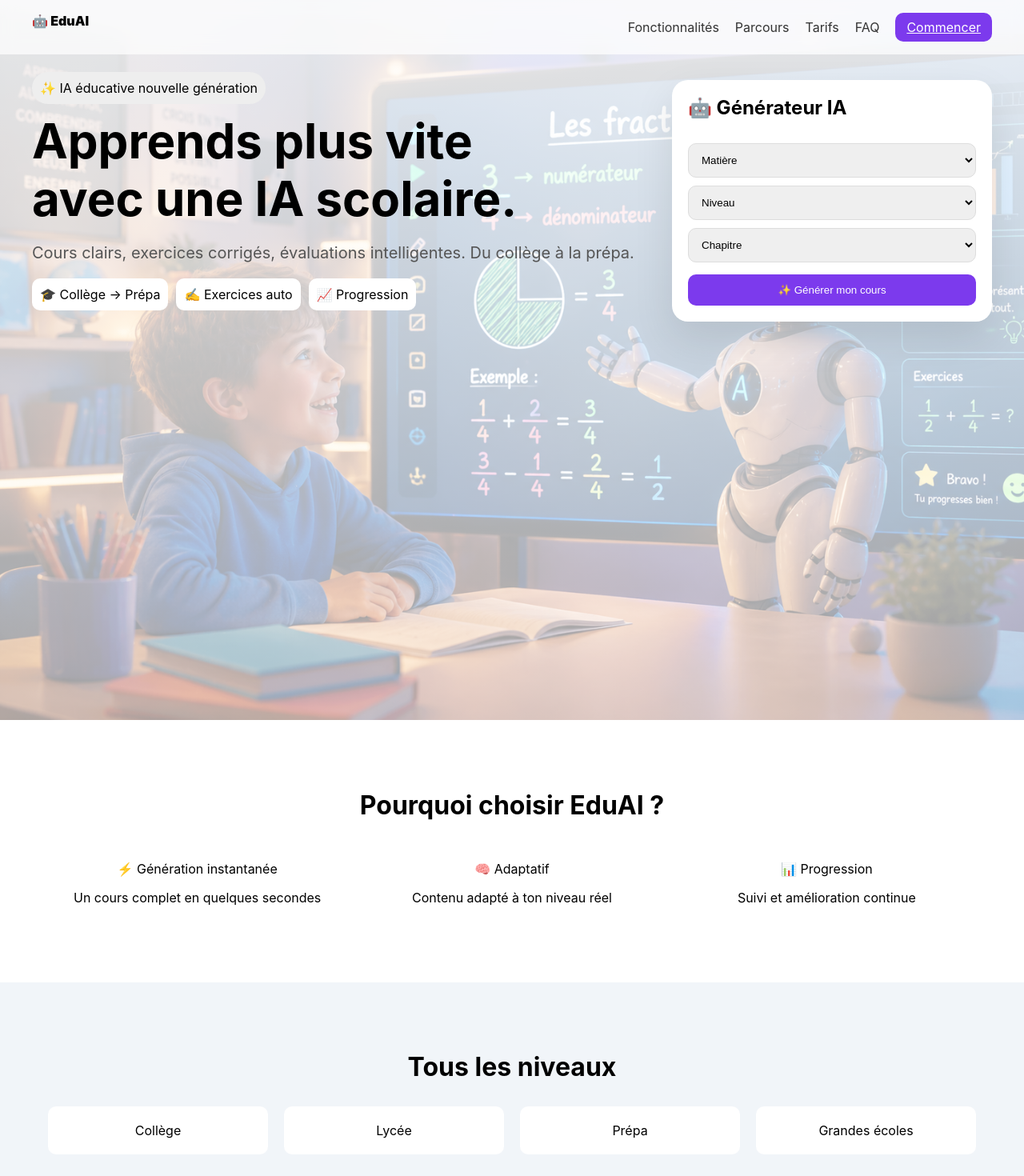
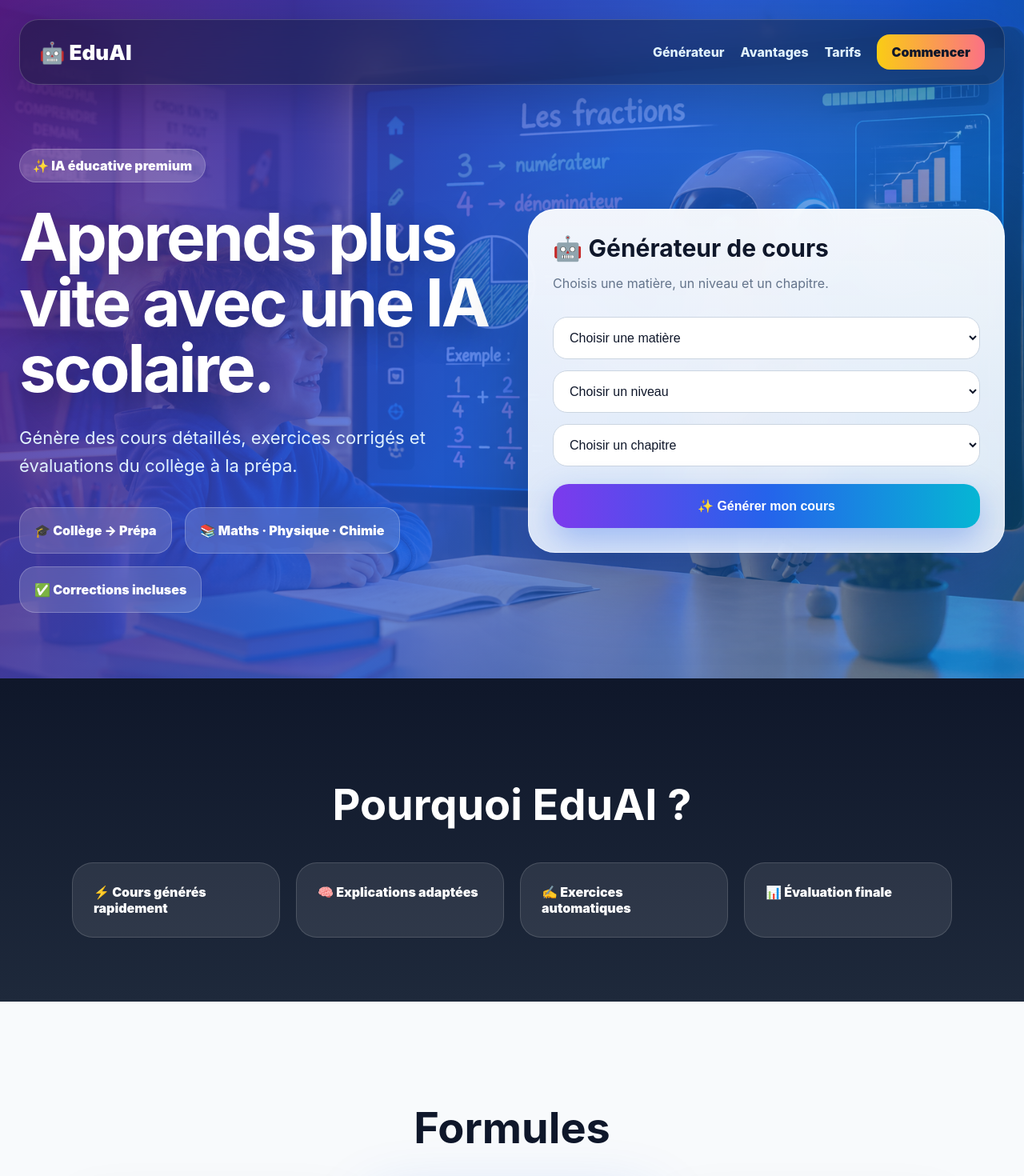
Before and after one commit to samighazouani1234-lab/soutien-scolaire, a Next.js app: page / in a window 1280 px wide. Shown: the top 1470 px of the page at 80% size. Built offline with nearby package versions, Linux system fonts and the light colour scheme.

Commit message:
Update page.tsx

```diff
--- a/app/page.tsx
+++ b/app/page.tsx
@@ -12,19 +12,16 @@ export default function Home() {
 
   const niveaux = useMemo(() => {
     if (!matiere) return [];
-    return Object.values(data[matiere]).flatMap((cat: any) =>
-      Object.keys(cat)
-    );
+    return Object.values(data[matiere]).flatMap((cat: any) => Object.keys(cat));
   }, [matiere]);
 
   const chapitres = useMemo(() => {
     if (!matiere || !niveau) return [];
     const categories = data[matiere];
-    let list: string[] = [];
     for (const cat in categories) {
-      if (categories[cat][niveau]) list = categories[cat][niveau];
+      if (categories[cat][niveau]) return categories[cat][niveau];
     }
-    return list;
+    return [];
   }, [matiere, niveau]);
 
   async function generate() {
@@ -32,23 +29,26 @@ export default function Home() {
       alert("Choisis matière, niveau et chapitre");
       return;
     }
+
     setLoading(true);
     setAnswer("");
 
     const question = `
 Cours complet de ${matiere}, niveau ${niveau}, chapitre ${chapitre}.
 Donne :
-1. Cours détaillé (clair)
-2. Définitions
+1. Cours détaillé
+2. Définitions simples
 3. Exemples corrigés
 4. Exercices progressifs
 5. Corrections détaillées
-6. Évaluation finale + barème /10
+6. Évaluation finale avec barème sur 10
 `;
 
     const res = await fetch("/api/ia", {
       method: "POST",
-      headers: { "Content-Type": "application/json" },
+      headers: {
+        "Content-Type": "application/json",
+      },
       body: JSON.stringify({ question }),
     });
 
@@ -58,49 +58,45 @@ Donne :
   }
 
   return (
-    <main style={s.page}>
-      {/* NAV */}
-      <header style={s.header}>
-        <div style={s.headerInner}>
-          <div style={s.logo}>🤖 EduAI</div>
-          <nav style={s.nav}>
-            <a href="#features" style={s.navLink}>Fonctionnalités</a>
-            <a href="#parcours" style={s.navLink}>Parcours</a>
-            <a href="#pricing" style={s.navLink}>Tarifs</a>
-            <a href="#faq" style={s.navLink}>FAQ</a>
-            <a href="#ia" style={s.ctaSmall}>Commencer</a>
-          </nav>
-        </div>
-      </header>
+    <main style={styles.page}>
+      <section style={styles.hero}>
+        <nav style={styles.nav}>
+          <div style={styles.logo}>🤖 EduAI</div>
+          <div style={styles.navLinks}>
+            <a href="#ia" style={styles.link}>Générateur</a>
+            <a href="#features" style={styles.link}>Avantages</a>
+            <a href="#pricing" style={styles.link}>Tarifs</a>
+            <a href="#ia" style={styles.ctaSmall}>Commencer</a>
+          </div>
+        </nav>
 
-      {/* HERO */}
-      <section style={s.hero}>
-        <div style={s.heroGrid}>
-          <div style={s.heroLeft}>
-            <span style={s.badge}>✨ IA éducative nouvelle génération</span>
-            <h1 style={s.title}>
-              Apprends plus vite
-              <br />
-              avec une IA scolaire.
+        <div style={styles.heroContent}>
+          <div style={styles.left}>
+            <span style={styles.badge}>✨ IA éducative premium</span>
+
+            <h1 style={styles.title}>
+              Apprends plus vite avec une IA scolaire.
             </h1>
-            <p style={s.subtitle}>
-              Cours clairs, exercices corrigés, évaluations intelligentes.
-              Du collège à la prépa.
+
+            <p style={styles.subtitle}>
+              Génère des cours détaillés, exercices corrigés et évaluations du collège à la prépa.
             </p>
 
-            <div style={s.heroCards}>
-              <div style={s.card}>🎓 Collège → Prépa</div>
-              <div style={s.card}>✍️ Exercices auto</div>
-              <div style={s.card}>📈 Progression</div>
+            <div style={styles.heroCards}>
+              <div style={styles.miniCard}>🎓 Collège → Prépa</div>
+              <div style={styles.miniCard}>📚 Maths · Physique · Chimie</div>
+              <div style={styles.miniCard}>✅ Corrections incluses</div>
             </div>
           </div>
 
-          {/* GENERATOR */}
-          <div id="ia" style={s.generator}>
-            <h2 style={s.genTitle}>🤖 Générateur IA</h2>
+          <div id="ia" style={styles.generator}>
+            <h2 style={styles.generatorTitle}>🤖 Générateur de cours</h2>
+            <p style={styles.generatorText}>
+              Choisis une matière, un niveau et un chapitre.
+            </p>
 
             <select
-              style={s.input}
+              style={styles.input}
               value={matiere}
               onChange={(e) => {
                 setMatiere(e.target.value);
@@ -108,250 +104,317 @@ Donne :
                 setChapitre("");
               }}
             >
-              <option value="">Matière</option>
+              <option value="">Choisir une matière</option>
               {Object.keys(data).map((m) => (
-                <option key={m}>{m}</option>
+                <option key={m} value={m}>{m}</option>
               ))}
             </select>
 
             <select
-              style={s.input}
+              style={styles.input}
               value={niveau}
               onChange={(e) => {
                 setNiveau(e.target.value);
                 setChapitre("");
               }}
             >
-              <option value="">Niveau</option>
+              <option value="">Choisir un niveau</option>
               {niveaux.map((n) => (
-                <option key={n}>{n}</option>
+                <option key={n} value={n}>{n}</option>
               ))}
             </select>
 
             <select
-              style={s.input}
+              style={styles.input}
               value={chapitre}
               onChange={(e) => setChapitre(e.target.value)}
             >
-              <option value="">Chapitre</option>
+              <option value="">Choisir un chapitre</option>
               {chapitres.map((c) => (
-                <option key={c}>{c}</option>
+                <option key={c} value={c}>{c}</option>
               ))}
             </select>
 
-            <button style={s.button} onClick={generate}>
-              {loading ? "⏳ Génération..." : "✨ Générer mon cours"}
+            <button onClick={generate} style={styles.button}>
+              {loading ? "⏳ Génération en cours..." : "✨ Générer mon cours"}
             </button>
 
             {answer && (
-              <div style={s.result}>
-                <pre style={s.pre}>{answer}</pre>
+              <div style={styles.result}>
+                <h3 style={{ marginTop: 0 }}>📘 Cours généré</h3>
+                <pre style={styles.pre}>{answer}</pre>
               </div>
             )}
           </div>
         </div>
       </section>
 
-      {/* FEATURES */}
-      <section id="features" style={s.section}>
-        <h2 style={s.sectionTitle}>Pourquoi choisir EduAI ?</h2>
-        <div style={s.grid3}>
-          <div style={s.feature}>
-            ⚡ Génération instantanée
-            <p>Un cours complet en quelques secondes</p>
+      <section id="features" style={styles.features}>
+        <h2 style={styles.sectionTitle}>Pourquoi EduAI ?</h2>
+
+        <div style={styles.grid}>
+          <div style={styles.featureCard}>⚡ Cours générés rapidement</div>
+          <div style={styles.featureCard}>🧠 Explications adaptées</div>
+          <div style={styles.featureCard}>✍️ Exercices automatiques</div>
+          <div style={styles.featureCard}>📊 Évaluation finale</div>
+        </div>
+      </section>
+
+      <section id="pricing" style={styles.pricing}>
+        <h2 style={styles.sectionTitle}>Formules</h2>
+
+        <div style={styles.grid}>
+          <div style={styles.priceCard}>
+            <h3>Découverte</h3>
+            <p>Gratuit</p>
           </div>
-          <div style={s.feature}>
-            🧠 Adaptatif
-            <p>Contenu adapté à ton niveau réel</p>
+          <div style={styles.priceCardPro}>
+            <h3>Pro</h3>
+            <p>IA illimitée</p>
           </div>
-          <div style={s.feature}>
-            📊 Progression
-            <p>Suivi et amélioration continue</p>
+          <div style={styles.priceCard}>
+            <h3>Premium</h3>
+            <p>IA + visio prof</p>
           </div>
         </div>
       </section>
-
-      {/* PARCOURS */}
-      <section id="parcours" style={s.sectionAlt}>
-        <h2 style={s.sectionTitle}>Tous les niveaux</h2>
-        <div style={s.grid4}>
-          <div style={s.level}>Collège</div>
-          <div style={s.level}>Lycée</div>
-          <div style={s.level}>Prépa</div>
-          <div style={s.level}>Grandes écoles</div>
-        </div>
-      </section>
-
-      {/* TESTIMONIAL */}
-      <section style={s.section}>
-        <h2 style={s.sectionTitle}>Ils progressent avec nous</h2>
-        <div style={s.grid3}>
-          <div style={s.testimonial}>“J’ai gagné 4 points en maths !”</div>
-          <div style={s.testimonial}>“Meilleur que mes cours”</div>
-          <div style={s.testimonial}>“Incroyable pour la prépa”</div>
-        </div>
-      </section>
-
-      {/* PRICING */}
-      <section id="pricing" style={s.sectionAlt}>
-        <h2 style={s.sectionTitle}>Tarifs</h2>
-        <div style={s.grid3}>
-          <div style={s.priceCard}>
-            Gratuit
-            <p>Accès limité</p>
-          </div>
-          <div style={s.priceCardMain}>
-            Pro
-            <p>IA illimitée</p>
-          </div>
-          <div style={s.priceCard}>
-            Premium
-            <p>Coaching + IA</p>
-          </div>
-        </div>
-      </section>
-
-      {/* FAQ */}
-      <section id="faq" style={s.section}>
-        <h2 style={s.sectionTitle}>FAQ</h2>
-        <div style={s.faq}>Est-ce vraiment utile ? → Oui</div>
-        <div style={s.faq}>Est-ce difficile ? → Non</div>
-        <div style={s.faq}>Remplace un prof ? → Non, complète</div>
-      </section>
-
-      {/* FOOTER */}
-      <footer style={s.footer}>
-        © 2026 EduAI — Tous droits réservés
-      </footer>
     </main>
   );
 }
 
-const s: any = {
-  page: { fontFamily: "Inter, Arial", margin: 0 },
-
-  header: {
-    position: "fixed",
-    width: "100%",
-    backdropFilter: "blur(10px)",
-    background: "rgba(255,255,255,0.7)",
-    zIndex: 10,
-  },
-  headerInner: {
-    maxWidth: 1200,
-    margin: "0 auto",
-    display: "flex",
-    justifyContent: "space-between",
-    padding: 16,
-  },
-  logo: { fontWeight: 900 },
-  nav: { display: "flex", gap: 20, alignItems: "center" },
-  navLink: { textDecoration: "none", color: "#333" },
-  ctaSmall: {
-    background: "#7c3aed",
+const styles: any = {
+  page: {
+    margin: 0,
+    fontFamily: "Inter, Arial, sans-serif",
+    background: "#0f172a",
     color: "white",
-    padding: "8px 14px",
-    borderRadius: 10,
   },
 
   hero: {
     minHeight: "100vh",
     backgroundImage: `
-      linear-gradient(rgba(255,255,255,0.9), rgba(255,255,255,0.6)),
+      linear-gradient(
+        120deg,
+        rgba(88,28,135,0.92),
+        rgba(37,99,235,0.72),
+        rgba(14,165,233,0.35)
+      ),
       url('/hero.png')
     `,
     backgroundSize: "cover",
-    paddingTop: 100,
-  },
-  heroGrid: {
-    display: "grid",
-    gridTemplateColumns: "1fr 400px",
-    gap: 40,
-    maxWidth: 1200,
-    margin: "0 auto",
+    backgroundPosition: "center",
+    backgroundRepeat: "no-repeat",
+    padding: 24,
   },
 
-  heroLeft: {},
-  badge: { background: "#eee", padding: 10, borderRadius: 20 },
-  title: { fontSize: 60, margin: "20px 0" },
-  subtitle: { fontSize: 20, color: "#555" },
+  nav: {
+    maxWidth: 1280,
+    margin: "0 auto",
+    padding: "18px 24px",
+    borderRadius: 24,
+    background: "rgba(15,23,42,0.45)",
+    backdropFilter: "blur(20px)",
+    display: "flex",
+    justifyContent: "space-between",
+    alignItems: "center",
+    boxShadow: "0 20px 70px rgba(0,0,0,0.25)",
+    border: "1px solid rgba(255,255,255,0.18)",
+  },
 
-  heroCards: { display: "flex", gap: 10 },
-  card: { background: "#fff", padding: 10, borderRadius: 10 },
+  logo: {
+    fontSize: 26,
+    fontWeight: 900,
+  },
+
+  navLinks: {
+    display: "flex",
+    gap: 20,
+    alignItems: "center",
+    flexWrap: "wrap",
+  },
+
+  link: {
+    color: "#e0f2fe",
+    textDecoration: "none",
+    fontWeight: 800,
+  },
+
+  ctaSmall: {
+    background: "linear-gradient(90deg,#facc15,#fb7185)",
+    color: "#0f172a",
+    padding: "12px 18px",
+    borderRadius: 16,
+    fontWeight: 900,
+    textDecoration: "none",
+  },
+
+  heroContent: {
+    maxWidth: 1280,
+    margin: "80px auto 0",
+    display: "grid",
+    gridTemplateColumns: "repeat(auto-fit, minmax(320px, 1fr))",
+    gap: 40,
+    alignItems: "center",
+  },
+
+  left: {
+    maxWidth: 650,
+  },
+
+  badge: {
+    background: "rgba(255,255,255,0.18)",
+    color: "white",
+    padding: "10px 16px",
+    borderRadius: 999,
+    fontWeight: 900,
+    display: "inline-block",
+    border: "1px solid rgba(255,255,255,0.22)",
+  },
+
+  title: {
+    fontSize: "clamp(46px, 8vw, 82px)",
+    lineHeight: 1,
+    letterSpacing: -3,
+    margin: "28px 0",
+    color: "white",
+    textShadow: "0 10px 40px rgba(0,0,0,0.35)",
+  },
+
+  subtitle: {
+    fontSize: 22,
+    lineHeight: 1.6,
+    color: "#e0f2fe",
+    maxWidth: 620,
+  },
+
+  heroCards: {
+    display: "flex",
+    gap: 16,
+    flexWrap: "wrap",
+    marginTop: 34,
+  },
+
+  miniCard: {
+    background: "rgba(255,255,255,0.16)",
+    color: "white",
+    padding: 18,
+    borderRadius: 20,
+    fontWeight: 900,
+    border: "1px solid rgba(255,255,255,0.22)",
+    backdropFilter: "blur(14px)",
+  },
 
   generator: {
-    background: "white",
-    padding: 20,
-    borderRadius: 20,
-    boxShadow: "0 20px 50px rgba(0,0,0,0.1)",
+    background:
+      "linear-gradient(180deg, rgba(255,255,255,0.94), rgba(239,246,255,0.9))",
+    color: "#0f172a",
+    backdropFilter: "blur(20px)",
+    padding: 30,
+    borderRadius: 34,
+    boxShadow: "0 35px 100px rgba(0,0,0,0.28)",
+    border: "1px solid rgba(255,255,255,0.65)",
   },
-  genTitle: { marginTop: 0 },
+
+  generatorTitle: {
+    marginTop: 0,
+    marginBottom: 8,
+    fontSize: 30,
+  },
+
+  generatorText: {
+    color: "#64748b",
+    marginBottom: 18,
+  },
 
   input: {
     width: "100%",
-    padding: 12,
-    marginTop: 10,
-    borderRadius: 10,
-    border: "1px solid #ddd",
+    padding: 16,
+    borderRadius: 18,
+    border: "1px solid #cbd5e1",
+    marginTop: 14,
+    fontSize: 16,
+    boxSizing: "border-box",
+    background: "white",
+    color: "#0f172a",
   },
 
   button: {
     width: "100%",
-    marginTop: 15,
-    padding: 12,
-    background: "#7c3aed",
+    marginTop: 22,
+    padding: 18,
+    borderRadius: 20,
+    border: 0,
+    background: "linear-gradient(90deg,#7c3aed,#2563eb,#06b6d4)",
     color: "white",
-    border: "none",
-    borderRadius: 10,
+    fontWeight: 900,
+    fontSize: 16,
+    cursor: "pointer",
+    boxShadow: "0 16px 40px rgba(37,99,235,0.35)",
   },
 
   result: {
-    marginTop: 10,
-    background: "#111",
+    marginTop: 24,
+    background: "#0f172a",
     color: "white",
-    padding: 10,
-    borderRadius: 10,
-    maxHeight: 200,
+    padding: 20,
+    borderRadius: 22,
+    maxHeight: 360,
     overflow: "auto",
+    fontSize: 14,
   },
 
-  pre: { whiteSpace: "pre-wrap" },
-
-  section: { padding: 60, textAlign: "center" },
-  sectionAlt: { padding: 60, background: "#f1f5f9", textAlign: "center" },
-
-  sectionTitle: { fontSize: 32 },
-
-  grid3: {
-    display: "grid",
-    gridTemplateColumns: "repeat(auto-fit,minmax(200px,1fr))",
-    gap: 20,
-    marginTop: 30,
-  },
-  grid4: {
-    display: "grid",
-    gridTemplateColumns: "repeat(auto-fit,minmax(150px,1fr))",
-    gap: 20,
-    marginTop: 30,
+  pre: {
+    whiteSpace: "pre-wrap",
+    margin: 0,
+    fontFamily: "Inter, Arial, sans-serif",
+    lineHeight: 1.7,
   },
 
-  feature: { background: "white", padding: 20, borderRadius: 10 },
-  level: { background: "white", padding: 20, borderRadius: 10 },
-  testimonial: { background: "white", padding: 20 },
-
-  priceCard: { background: "white", padding: 20 },
-  priceCardMain: {
-    background: "#7c3aed",
-    color: "white",
-    padding: 20,
+  features: {
+    padding: "80px 24px",
+    background: "linear-gradient(180deg,#0f172a,#1e293b)",
   },
 
-  faq: { marginTop: 10 },
+  pricing: {
+    padding: "80px 24px",
+    background: "#f8fafc",
+    color: "#0f172a",
+  },
 
-  footer: {
-    padding: 20,
+  sectionTitle: {
     textAlign: "center",
-    background: "#111",
+    fontSize: "clamp(34px,5vw,54px)",
+    marginBottom: 40,
+  },
+
+  grid: {
+    maxWidth: 1100,
+    margin: "0 auto",
+    display: "grid",
+    gridTemplateColumns: "repeat(auto-fit, minmax(220px, 1fr))",
+    gap: 20,
+  },
+
+  featureCard: {
+    background: "rgba(255,255,255,0.09)",
+    padding: 26,
+    borderRadius: 26,
+    fontWeight: 900,
+    border: "1px solid rgba(255,255,255,0.14)",
+  },
+
+  priceCard: {
+    background: "white",
+    padding: 28,
+    borderRadius: 28,
+    boxShadow: "0 20px 60px rgba(15,23,42,0.08)",
+  },
+
+  priceCardPro: {
+    background: "linear-gradient(135deg,#7c3aed,#2563eb)",
     color: "white",
+    padding: 28,
+    borderRadius: 28,
+    boxShadow: "0 24px 80px rgba(37,99,235,0.25)",
   },
 };
```
